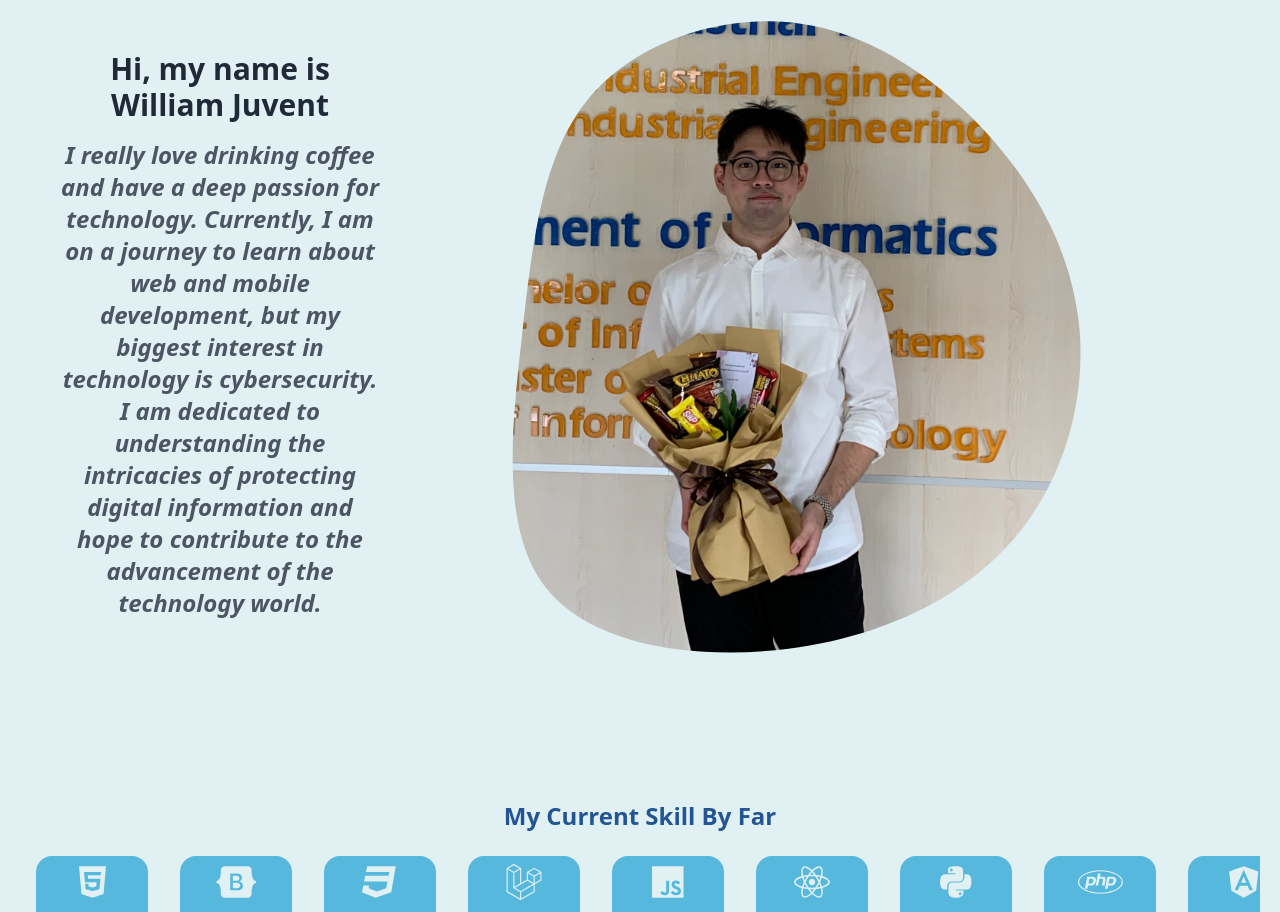
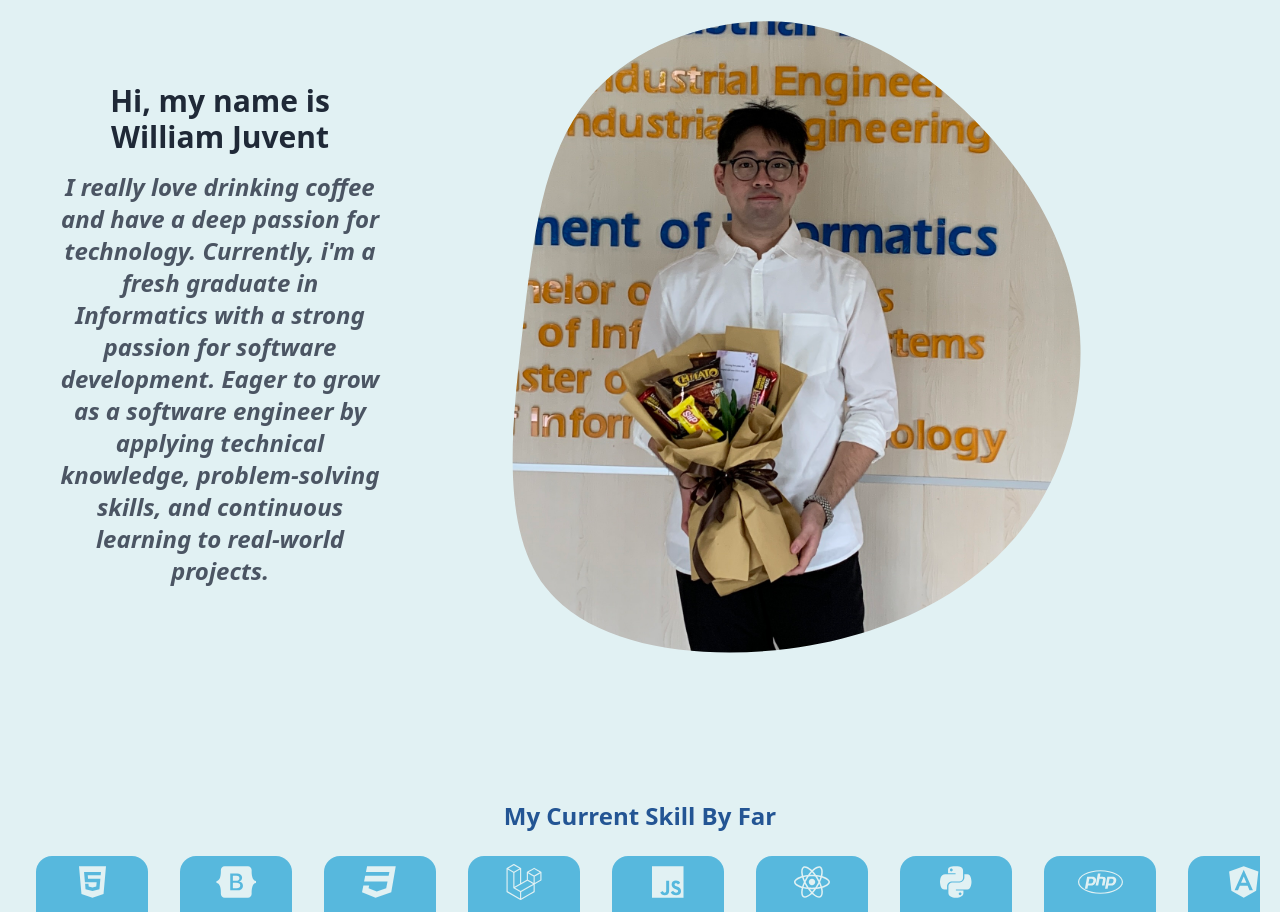
Before and after one commit to williamjvnt/WillyPorto, a React (Vite) app: page / in a window 1280 px wide. Shown: the part 1180-2092 px from the top of the page. Built offline with nearby package versions, Linux system fonts and the light colour scheme.

Commit message:
desc changes v1

```diff
--- a/src/pages/landingPage.jsx
+++ b/src/pages/landingPage.jsx
@@ -120,7 +120,7 @@ const LandingPage = () => {
                 <div  className='flex-col items-center hidden relative md:flex md:right-[-40px] md:bottom-[-15px]'>
                     <motion.h1 ref={refAbout} initial={{ opacity: 0, x: -100 }} animate={{opacity: isInAbout ? 1 : 0 ,x: isInAbout ? 0:-100,}} transition={{ ease: "easeOut", duration: 0.2 }} className='text-2xl text-gray-800 font-bold xl:text-3xl'>Hi, my name is William Juvent</motion.h1>
                     <motion.i ref={refAbout} initial={{ opacity: 0, x: -100 }} animate={{opacity: isInAbout ? 1 : 0 ,x: isInAbout ? 0:-100,}} transition={{ ease: "easeOut", duration: 0.2, delay: 0.5 }} className='text-gray-600 font-semibold mt-4 xl:text-2xl'>
-                       I really love drinking coffee and have a deep passion for technology. Currently, I am on a journey to learn about web and mobile development, but my biggest interest in technology is cybersecurity. I am dedicated to understanding the intricacies of protecting digital information and hope to contribute to the advancement of the technology world.
+                       I really love drinking coffee and have a deep passion for technology. Currently, i'm a fresh graduate in Informatics with a strong passion for software development. Eager to grow as a software engineer by applying technical knowledge, problem-solving skills, and continuous learning to real-world projects.
                     </motion.i>
                 </div>
                 <AbstractShapes src={
@@ -149,7 +149,7 @@ const LandingPage = () => {
                 <motion.h1
                 ref={refAboutMobile} initial={{ opacity: 0, x: -100 }} animate={{opacity: isInAboutMobile ? 1 : 0 ,x: isInAboutMobile ? 0:-100,}} transition={{ ease: "easeOut", duration: 0.2}} className='text-2xl text-fourth font-bold relative bottom-[3rem] md:hidden'>Hi My Name is William Juvent</motion.h1>
                 <br />
-                <motion.p ref={refAboutMobile} initial={{ opacity: 0, x: -100 }} animate={{opacity: isInAboutMobile ? 1 : 0 ,x: isInAboutMobile ? 0:-100,}} transition={{ ease: "easeOut", duration: 0.2, delay: 0.5 }} className=' text-fourth font-semi-bold relative bottom-[4rem] md:hidden'>I really love drinking coffee and have a deep passion for technology. Currently, I am on a journey to learn about web and mobile development, but my biggest interest in technology is cybersecurity. I am dedicated to understanding the intricacies of protecting digital information and hope to contribute to the advancement of the technology world.</motion.p>
+                <motion.p ref={refAboutMobile} initial={{ opacity: 0, x: -100 }} animate={{opacity: isInAboutMobile ? 1 : 0 ,x: isInAboutMobile ? 0:-100,}} transition={{ ease: "easeOut", duration: 0.2, delay: 0.5 }} className=' text-fourth font-semi-bold relative bottom-[4rem] md:hidden'>I really love drinking coffee and have a deep passion for technology. Currently, i'm a fresh graduate in Informatics with a strong passion for software development. Eager to grow as a software engineer by applying technical knowledge, problem-solving skills, and continuous learning to real-world projects.</motion.p>
             </div>
 
             <div ref={skillsMobileRef} className='w-full min-h-fit flex flex-col items-center text-center px-5 xl:hidden'>
```
